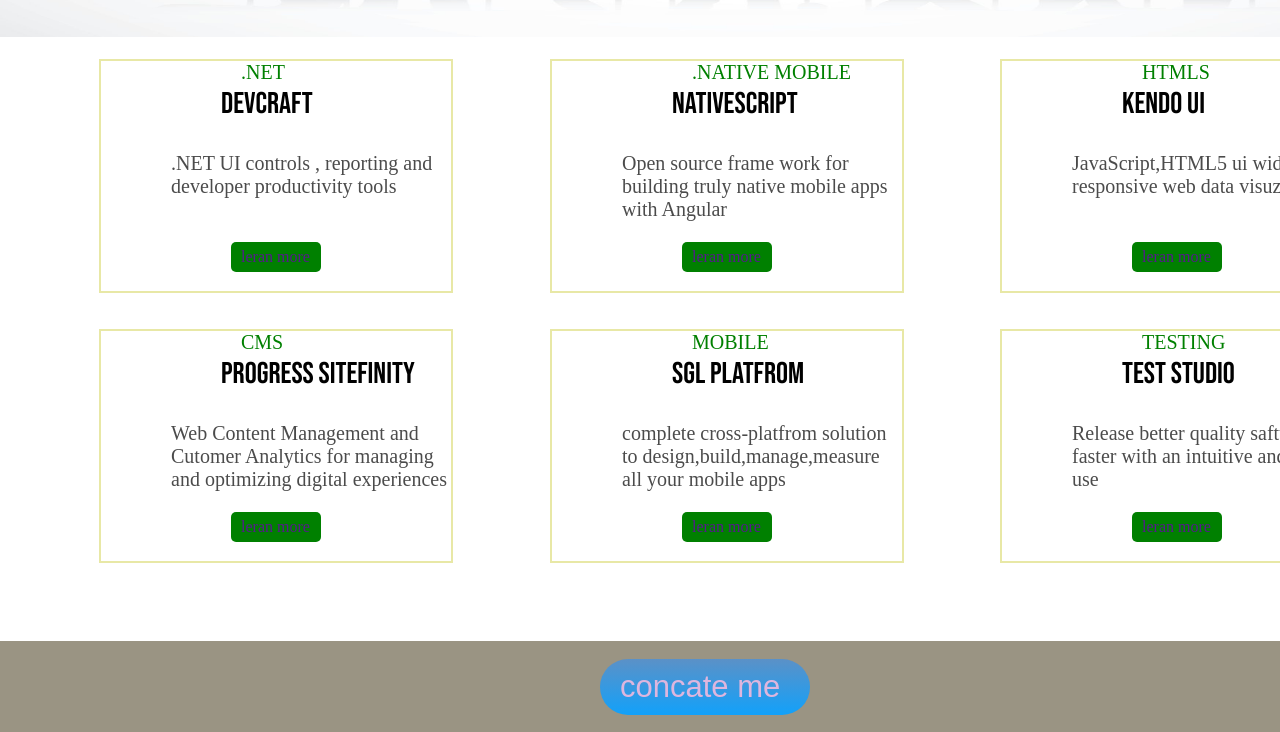
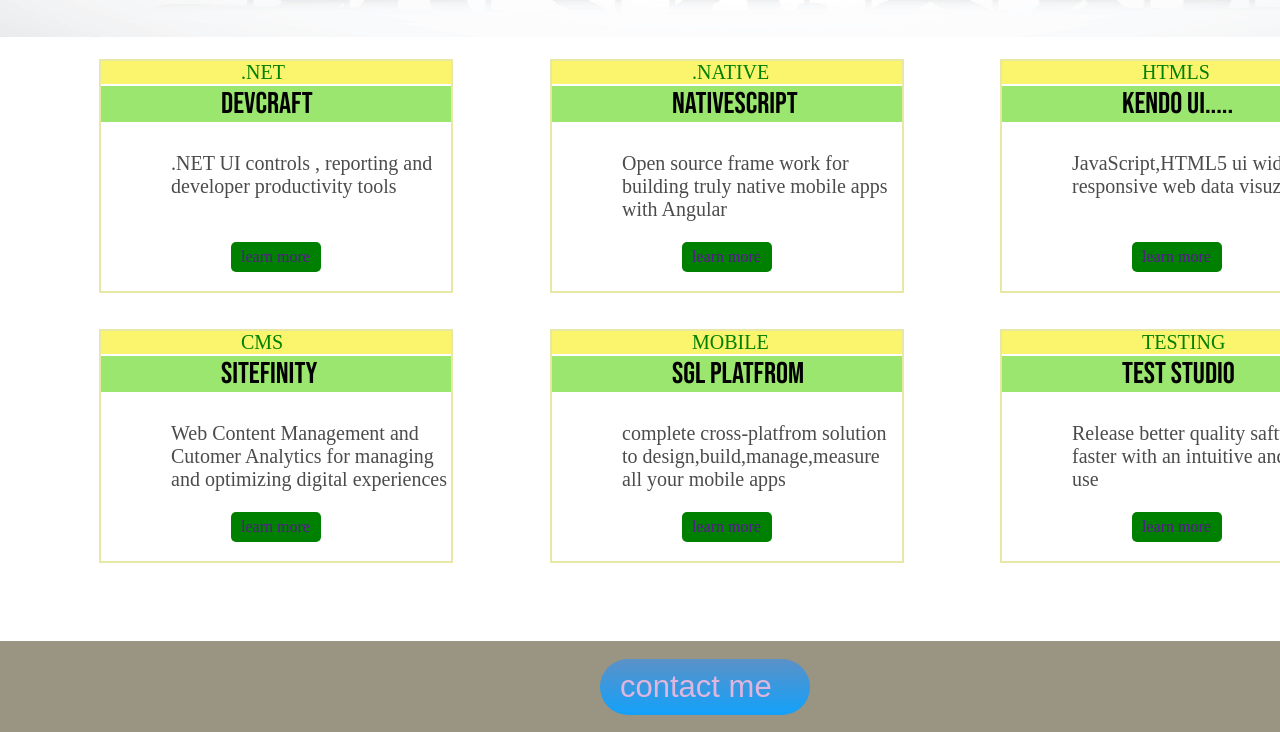
Before and after one commit to gouthamsamineni/cv1, a plain HTML site: page index.html in a window 1280 px wide. Shown: the part 471-1203 px from the top of the page. Drawn offline with Linux system fonts and the light colour scheme; a web font is replaced by a local one.

Commit message:
yes changed by me

```diff
--- a/index.html
+++ b/index.html
@@ -127,6 +127,7 @@
             color:green;
             padding-left: 140px;
             margin-bottom: 40px;
+            background-color: #FBF46D;
           }
           .bhead{
             font-family: 'Bebas Neue', cursive;
@@ -137,11 +138,11 @@
             width: 100%
             height: 40px;
             padding-left:120px;
+            background-color: #9AE66E;
           }
           .P{
             opacity:0.7;
             font-size: 20px;
-
           }
           .C12body{
             width:280px;
@@ -342,7 +343,7 @@
                 </div>
                 <div class="lmc">
                   <div class="lm">
-                    <a href="">leran more</a>
+                    <a href="">learn more</a>
                   </div>
                 </div>
            </div>
@@ -350,7 +351,9 @@
         <div class="C2">
           <div class="C11c">
               <div class="C11head">
-                 .NATIVE MOBILE
+               <class="sp">
+               .NATIVE
+             </id>
                 </div>
               </div>
                 <div class="C11body">
@@ -365,7 +368,7 @@
                 </div>
                 <div class="lmc">
                   <div class="lm">
-                    <a href="">leran more</a>
+                    <a href="">learn more</a>
                   </div>
                 </div>
            </div>
@@ -378,7 +381,7 @@
               </div>
                 <div class="C11body">
                   <div class="bhead">
-                    Kendo Ui
+                  Kendo  Ui.....
                   </div>
                 </div>
                 <div class="C12body">
@@ -388,7 +391,7 @@
                 </div>
                 <div class="lmc">
                   <div class="lm">
-                    <a href="">leran more</a>
+                    <a href="">learn more</a>
                   </div>
                 </div>
            </div>
@@ -401,7 +404,7 @@
               </div>
                 <div class="C11body">
                   <div class="bhead">
-                    progress Sitefinity
+                    Sitefinity
                   </div>
                 </div>
                 <div class="C12body">
@@ -411,7 +414,7 @@
                 </div>
                 <div class="lmc">
                   <div class="lm">
-                  <a href="">leran more</a>
+                  <a href="">learn more</a>
                   </div>
                 </div>
            </div>
@@ -434,7 +437,7 @@
                 </div>
                 <div class="lmc">
                   <div class="lm">
-                    <a href="">leran more</a>
+                    <a href="">learn more</a>
                   </div>
                 </div>
            </div>
@@ -457,7 +460,7 @@
                 </div>
                 <div class="lmc">
                   <div class="lm">
-                    <a href="">leran more</a>
+                    <a href="">learn more</a>
                   </div>
                 </div>
            </div>
@@ -466,7 +469,7 @@
         <div class="D">
           <div class="D1">
             <div class="btn">
-                 concate me
+                 contact me
             </div>
             <div class="D2">
               <a id="l1" href="https://www.facebook.com/gowtham.s.9699"><i class="fab fa-facebook"></i></a>
```
Lines whose indentation alone changed are shown as unchanged.
